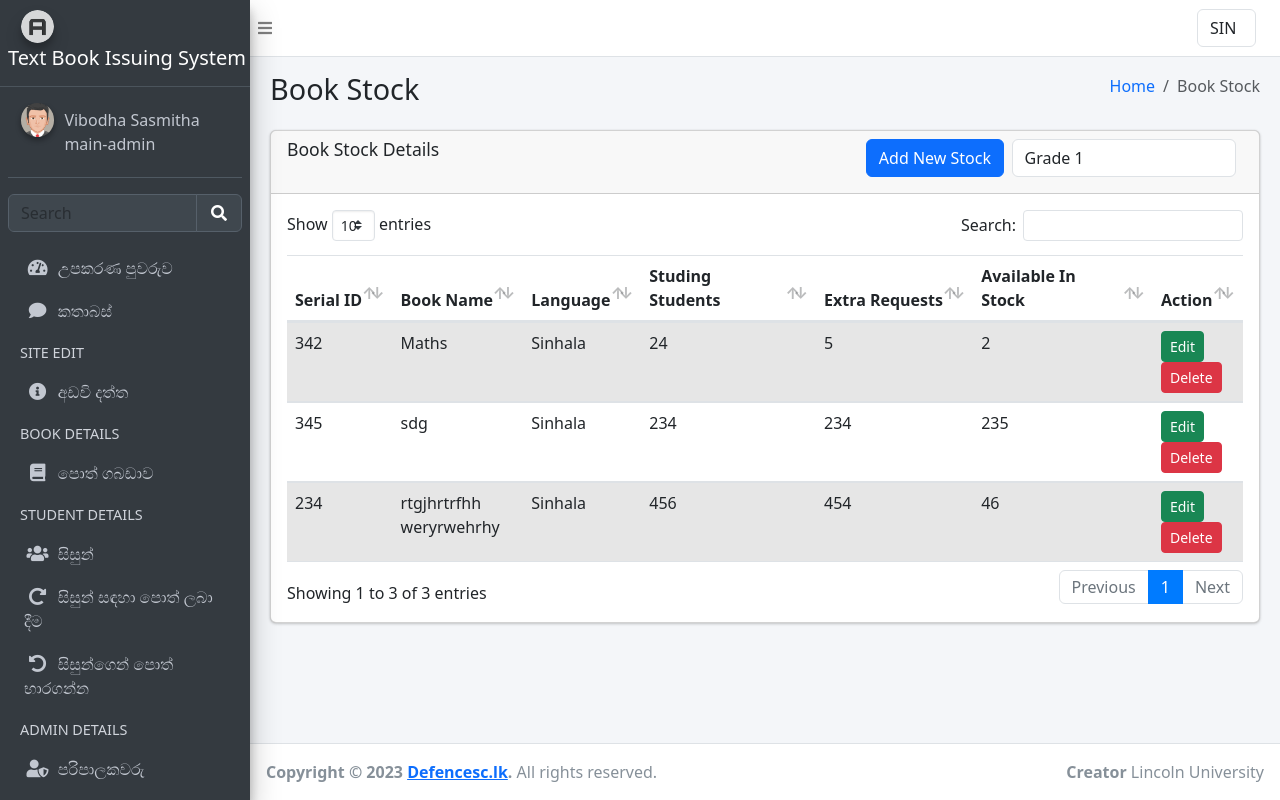
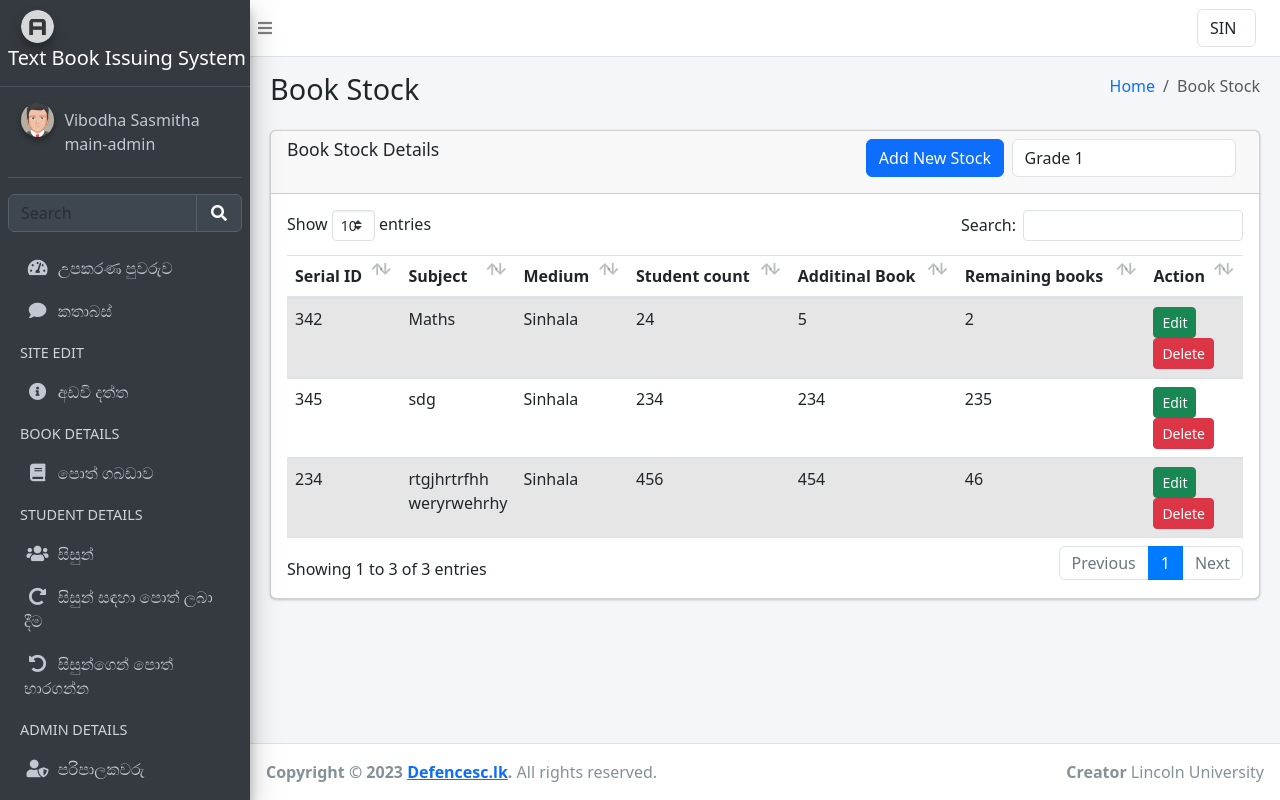
Before and after one commit to Krishanie/Textbook, a PHP site: page /admin/book_stock.php in a window 1280 px wide. Run offline with PHP 8.4, Linux system fonts and the light colour scheme; the visitor is signed in with stand-in values (Sample User, id 1); data comes from the database, SQL or seed files in the repository; some libraries are stand-ins or nearby versions.

Commit message:
modified:   admin/book_stock.php 	new file:   admin/site_images/bgimage.jpg 	modified:   assets/login-page/style.css 	modified:   index.php

```diff
--- a/admin/book_stock.php
+++ b/admin/book_stock.php
@@ -74,11 +74,11 @@ if (isset($_SESSION['u_id'])) {
                         <table class="table table-striped" id="book_stock_table">
                             <thead>
                                 <th>Serial ID</th>
-                                <th>Book Name</th>
-                                <th>Language</th>
-                                <th>Studing Students</th>
-                                <th>Extra Requests</th>
-                                <th>Available In Stock</th>
+                                <th>Subject</th>
+                                <th>Medium</th>
+                                <th> Student count</th>
+                                <th>Additinal Book </th>
+                                <th>Remaining books</th>
                                 <th>Action</th>
                             </thead>
                             <tbody>
--- a/index.php
+++ b/index.php
@@ -19,7 +19,8 @@ while ($site_datas2 = $site_data_run->fetch_assoc()) {
 }
 ?>
 
-<body onkeyup="key(event);">
+<body onkeyup="key(event)">
+
 
 
     <div class="login-page">
```
Also changed, not shown: assets/login-page/style.css (+9 -3 lines), admin/site_images/bgimage.jpg (added).
